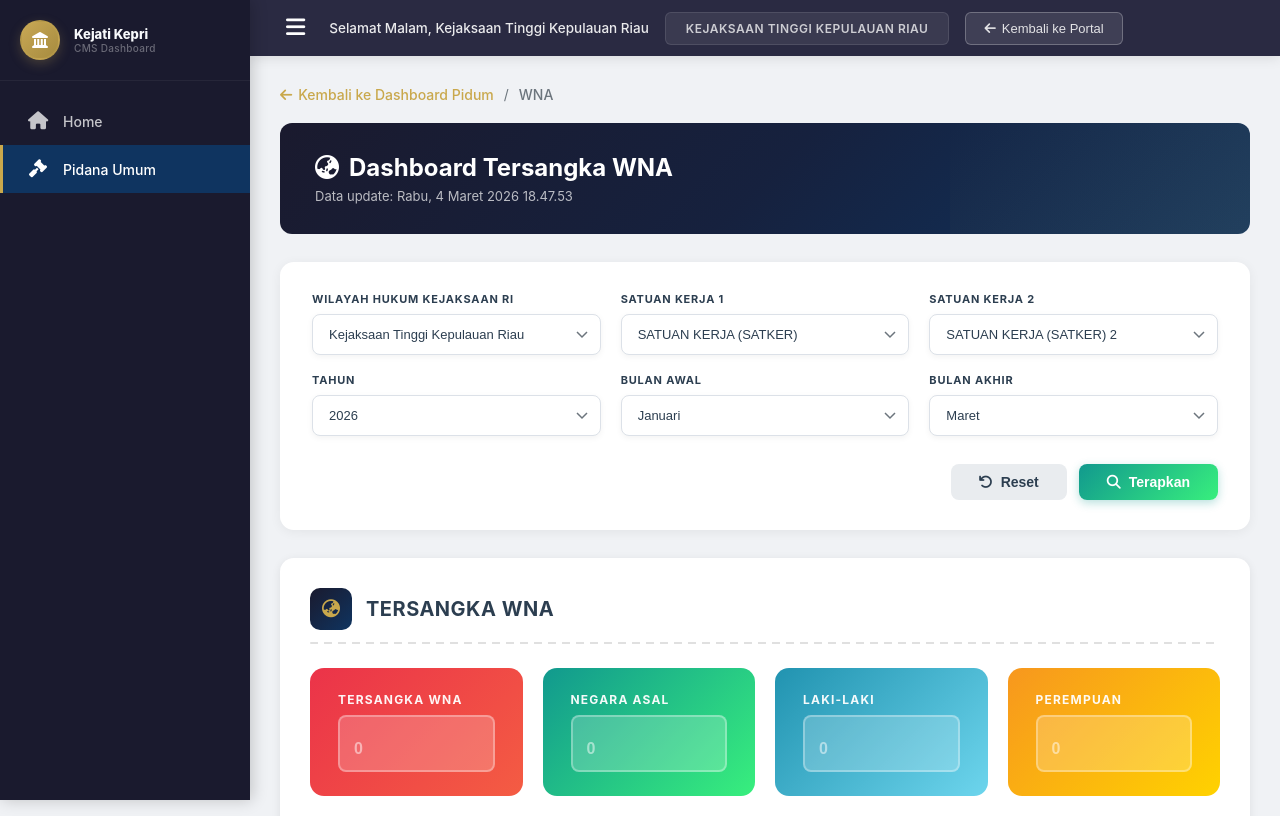
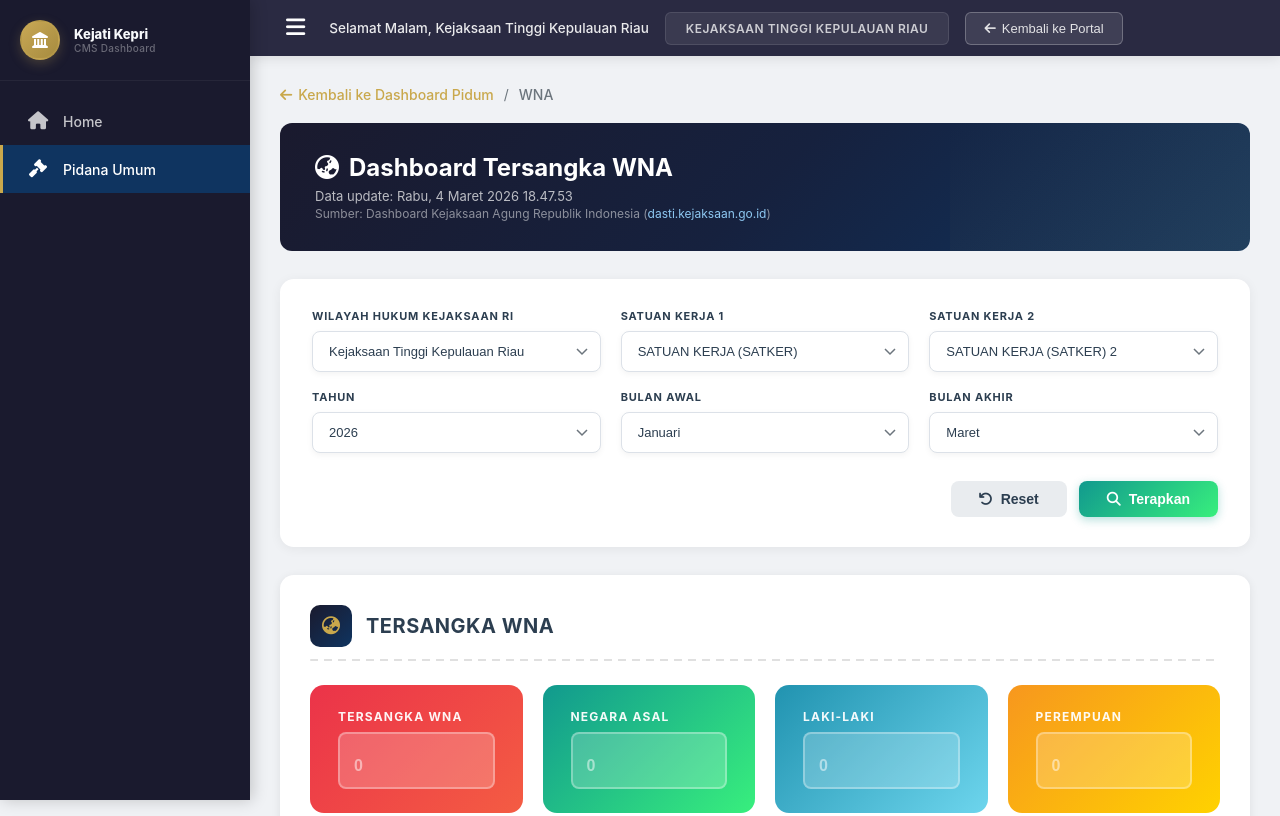
Before and after one commit to daskrimti73-cmd/Dasboard-Pidum, a plain HTML site: page wna.html in a window 1280 px wide. Shown: the top 816 px of the page. Drawn offline with nearby package versions, Linux system fonts and the light colour scheme; no server answers.

Commit message:
feat: tambahkan sumber Dashboard Kejaksaan Agung RI di bawah Data update

```diff
--- a/css/style.css
+++ b/css/style.css
@@ -413,6 +413,23 @@ a {
     color: rgba(255, 255, 255, 0.7);
     position: relative;
     z-index: 1;
+}
+
+.dashboard-banner .source-info {
+    font-size: 12px;
+    color: rgba(255, 255, 255, 0.5);
+    margin-top: 2px;
+}
+
+.dashboard-banner .source-info a {
+    color: #8ec8f2;
+    text-decoration: none;
+    transition: color 0.2s;
+}
+
+.dashboard-banner .source-info a:hover {
+    color: #b8dcf8;
+    text-decoration: underline;
 }
 
 /* ---- Filter Section ---- */
--- a/wna.html
+++ b/wna.html
@@ -71,6 +71,10 @@
                 <h1><i class="fas fa-globe-asia" style="margin-right: 10px;"></i>Dashboard Tersangka WNA</h1>
                 <div class="update-info">
                     Data update: <span id="updateDate"></span>
+                </div>
+                <div class="update-info source-info">
+                    Sumber: Dashboard Kejaksaan Agung Republik Indonesia (<a href="https://dasti.kejaksaan.go.id"
+                        target="_blank" style="color:#8ec8f2;text-decoration:none;">dasti.kejaksaan.go.id</a>)
                 </div>
             </div>
 
```
Also changed, not shown: eksekusi.html (+4 -0 lines), hukuman-mati.html (+4 -0 lines), korban.html (+4 -0 lines), penuntutan.html (+4 -0 lines), pidum.html (+4 -0 lines), pra-penuntutan.html (+4 -0 lines), tppu.html (+4 -0 lines), upaya-hukum.html (+4 -0 lines).
